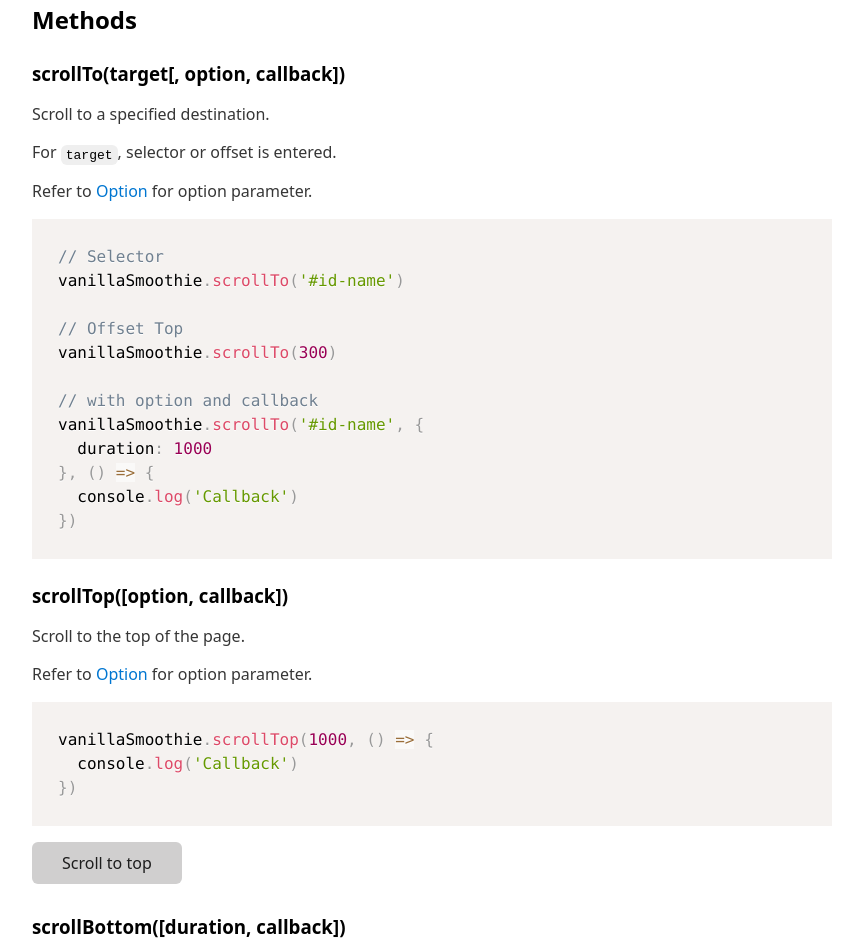
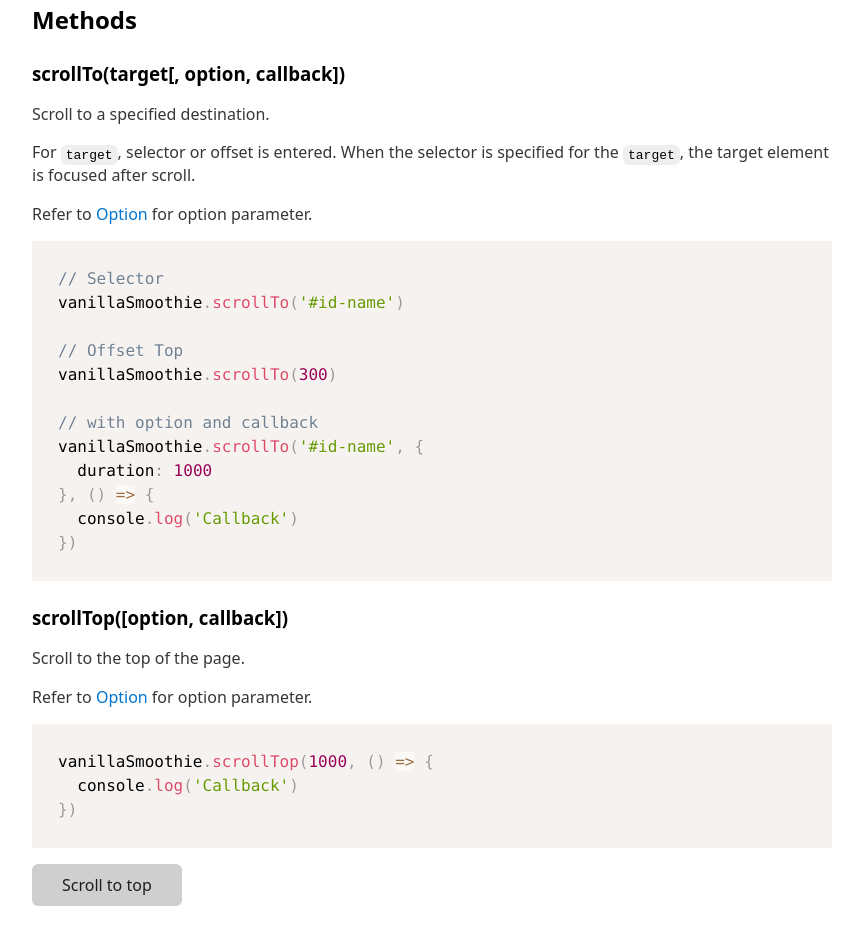
Before and after one commit to kimulaco/vanilla-smoothie, a website: page docs/index.html in a window 1280 px wide. Shown: the part 2876-3817 px from the top of the page, without its empty margins (208-1071 px from the left). Drawn offline with nearby package versions, Linux system fonts and the light colour scheme.

Commit message:
build resources

```diff
--- a/docs/index.html
+++ b/docs/index.html
@@ -81,7 +81,7 @@ vanillaSmoothie.scrollTo(&#39;#anchor-02&#39;, {
 <h2 id="methods">Methods</h2>
 <h3 id="scrolltotarget-option-callback">scrollTo(target[, option, callback])</h3>
 <p>Scroll to a specified destination.</p>
-<p>For <code>target</code>, selector or offset is entered.</p>
+<p>For <code>target</code>, selector or offset is entered. When the selector is specified for the <code>target</code>, the target element is focused after scroll.</p>
 <p>Refer to <a href="#option">Option</a> for option parameter.</p>
 <pre><code class="language-js">// Selector
 vanillaSmoothie.scrollTo(&#39;#id-name&#39;)
```
Also changed, not shown: dist/easing.d.ts, dist/vanilla-smoothie.d.ts, dist/vanilla-smoothie.js, dist/vanilla-smoothie.min.js.
